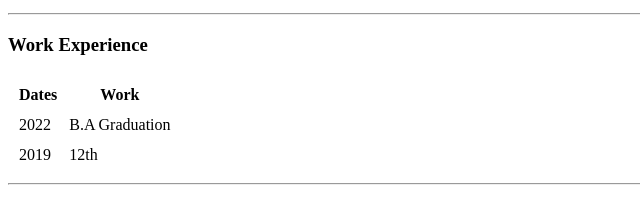
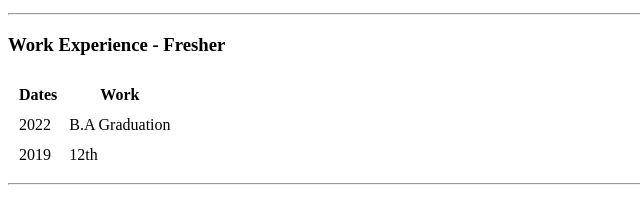
Before and after one commit to Bhavey-Vohra/cv, a plain HTML site: page index.html in a window 1280 px wide. Shown: the part 362-563 px from the top of the page, 0-640 px from the left. Drawn offline with Linux system fonts and the light colour scheme.

Commit message:
Update index.html

```diff
--- a/index.html
+++ b/index.html
@@ -27,7 +27,7 @@
         <li>The Complete Web Development BootCamp</li>
     </ul>
     <hr>
-    <h3>Work Experience</h3>
+    <h3>Work Experience - Fresher</h3>
     <table cellspacing="10">
         <thead>
             <tr>
```
